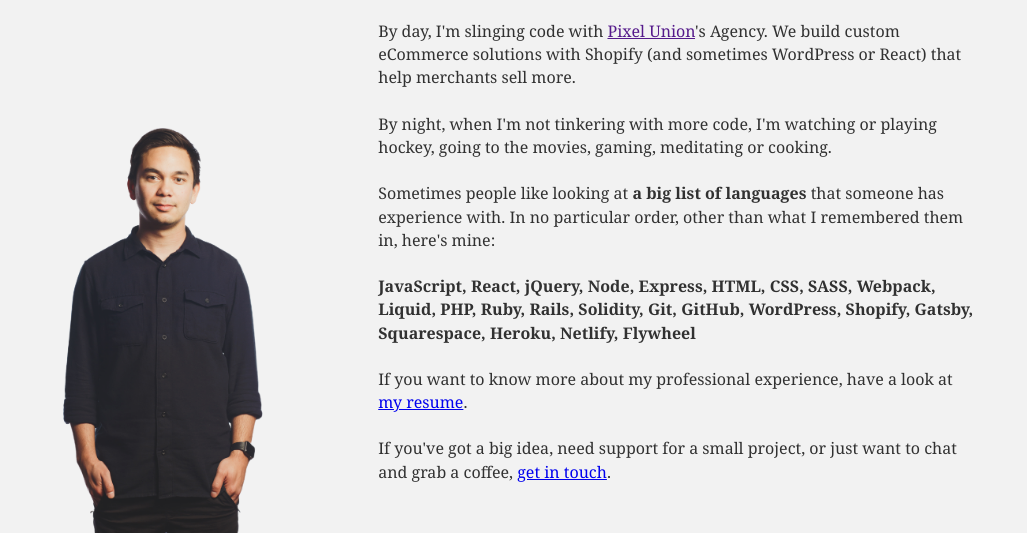
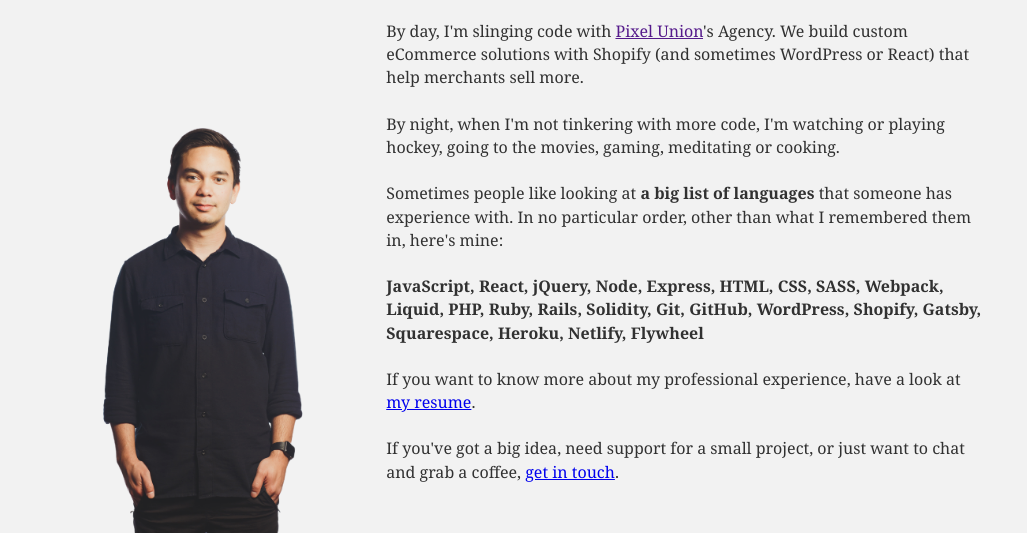
Before and after one commit to johnniereg/gatsby-portfolio, a Gatsby site: page / in a window 1280 px wide. Shown: the part 267-800 px from the top of the page, without its empty margins (0-1027 px from the left). Built offline with nearby package versions, Linux system fonts and the light colour scheme; Gatsby itself is replaced by a stand-in of ours.

Commit message:
Layout updates

```diff
--- a/src/styles/components/_layout.scss
+++ b/src/styles/components/_layout.scss
@@ -1,7 +1,8 @@
 .layout {
   display: flex;
   max-height: 100vh;
-  max-width: 100vw;
+  max-width: rem(1200px);
+  margin: auto;
 
   @media screen and (max-width: 768px) {
     flex-wrap: wrap;
--- a/src/styles/components/_main.scss
+++ b/src/styles/components/_main.scss
@@ -1,9 +1,5 @@
 .main {
   flex: 1 0;
-  padding: 2rem 3.5rem;
+  padding: 2rem 1.5rem;
   overflow: scroll;
-
-  @media screen and (max-width: 768px) {
-    padding: 2rem 1rem;
-  }
 }
```
